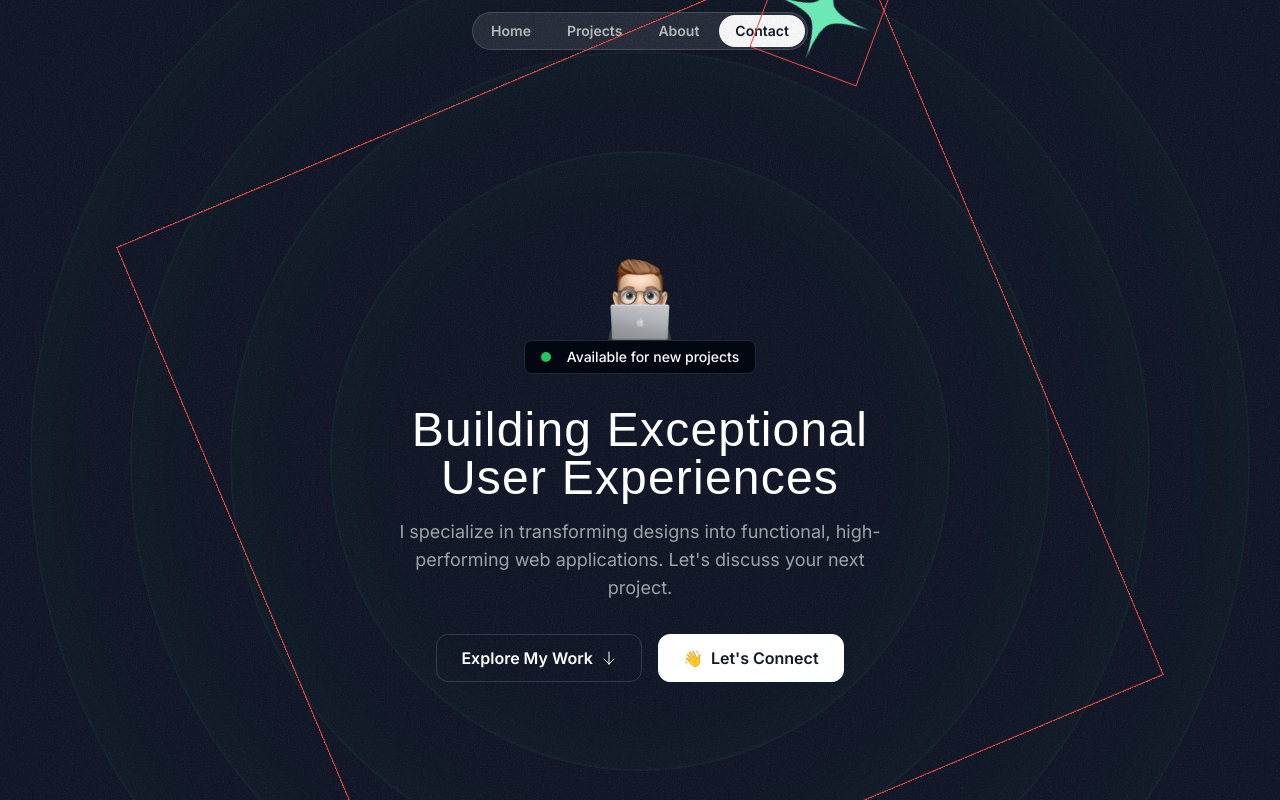
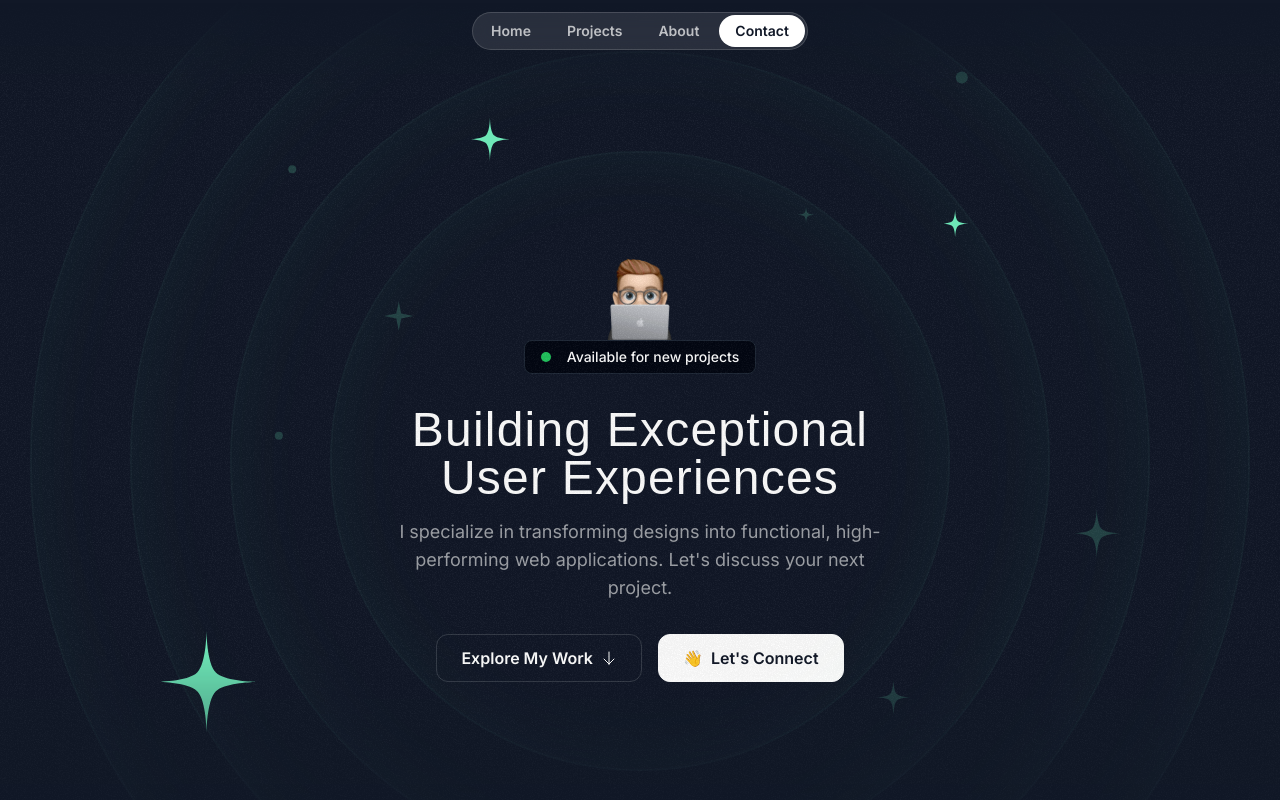
Before and after one commit to edememediong1/swe_portfolio, a Next.js app: page / in a window 1280 px wide. Shown: the top 800 px of the page. Built offline with nearby package versions, Linux system fonts and the light colour scheme; a web font is replaced by a local one.

Commit message:
feat: added stars & glitters and completed the hero section

```diff
--- a/src/components/HeroOrbit.tsx
+++ b/src/components/HeroOrbit.tsx
@@ -1,10 +1,22 @@
 import { PropsWithChildren } from "react"
 
-export const HeroOrbit = ({ children}: PropsWithChildren) => {
+export const HeroOrbit = ({ children,size, rotation}: PropsWithChildren<{size: number, rotation: number}>) => {
     return (
     <div className='absolute left-1/2 top-1/2 -translate-x-1/2 -translate-y-1/2 '>
-        <div className='border border-red-500 size-[800px] animate-spin [animation-duration:30s]'>
-            <div className='border border-red-500 inline-flex animate-spin [animation-duration:5s]'>
+        <div
+            className='flex items-start justify-start'
+            style={{
+                transform: `rotate(${rotation}deg)`,
+                height: `${size}px`,
+                width: `${size}px`
+            }}
+        >
+            <div
+                className=' inline-flex'
+                style={{
+                    transform: `rotate(${rotation * -1}deg)`,
+                }}
+            >
                {children}
             </div>
         </div>
--- a/src/sections/Header.tsx
+++ b/src/sections/Header.tsx
@@ -1,6 +1,6 @@
 export const Header = () => {
   return (
-  <div className="flex justify-center items-center fixed top-3 w-full">
+  <div className="flex justify-center items-center fixed top-3 w-full z-30">
     <nav className="flex gap-1 p-0.5 border border-white/15 rounded-full bg-white/10 backdrop-blur">
       <a href="#" className="nav-item">Home</a>
       <a href="#" className="nav-item">Projects</a>
--- a/src/sections/Hero.tsx
+++ b/src/sections/Hero.tsx
@@ -3,23 +3,49 @@
 import ArrowDown from '@/assets/icons/arrow-down.svg'
 import grainImage from "@/assets/images/grain.jpg"
 import StarIcon from '@/assets/icons/star.svg'
+import { HeroOrbit } from '@/components/HeroOrbit';
+import SparkleIcon from '@/assets/icons/sparkle.svg'
 
 
 export const HeroSection = () => {
   return (
   <div className='py-32 md:py-48 lg:py-60 relative z-0 overflow-x-clip'>
-    <div className='absolute inset-0 -z-30 opacity-5' style={{backgroundImage: `url(${grainImage.src})`}}></div>
-    <div className='size-[620px] hero-ring'></div>
-    <div className='size-[820px] hero-ring'></div>
-    <div className='size-[1020px] hero-ring'></div>
-    <div className='size-[1220px] hero-ring'></div>
-    <div className='absolute left-1/2 top-1/2 -translate-x-1/2 -translate-y-1/2 '>
-      <div className='border border-red-500 size-[800px] animate-spin [animation-duration:30s]'>
-        <div className='border border-red-500 inline-flex animate-spin [animation-duration:5s]'>
+    <div className='absolute inset-0' style={{maskImage: 'linear-gradient(to bottom, transparent, black 10%, black 70%, transparent)'}}>
+      <div className='absolute inset-0 -z-30 opacity-5' style={{backgroundImage: `url(${grainImage.src})`}}></div>
+      <div className='size-[620px] hero-ring'></div>
+      <div className='size-[820px] hero-ring'></div>
+      <div className='size-[1020px] hero-ring'></div>
+      <div className='size-[1220px] hero-ring'></div>
+      <HeroOrbit size={800} rotation={-72}>
           <StarIcon className="size-28 text-emerald-300"/>
-        </div>
-      </div>
-
+      </HeroOrbit>
+      <HeroOrbit size={550} rotation={20}>
+          <StarIcon className="size-12 text-emerald-300"/>
+      </HeroOrbit>
+      <HeroOrbit size={590} rotation={98}>
+          <StarIcon className="size-8 text-emerald-300"/>
+      </HeroOrbit>
+      <HeroOrbit size={430} rotation={-14}>
+          <SparkleIcon className="size-8 text-emerald-300/20"/>
+      </HeroOrbit>
+      <HeroOrbit size={440} rotation={79}>
+          <StarIcon className="size-5 text-emerald-300/20"/>
+      </HeroOrbit>
+      <HeroOrbit size={530} rotation={178}>
+          <StarIcon className="size-10 text-emerald-300/20"/>
+      </HeroOrbit>
+      <HeroOrbit size={710} rotation={144}>
+          <StarIcon className="size-14 text-emerald-300/20"/>
+      </HeroOrbit>
+      <HeroOrbit size={720} rotation={85}>
+          <div className="size-3 rounded-full bg-emerald-300/20"></div>
+      </HeroOrbit>
+      <HeroOrbit size={520} rotation={-41}>
+          <div className="size-2 rounded-full bg-emerald-300/20"></div>
+      </HeroOrbit>
+      <HeroOrbit size={650} rotation={-5}>
+          <div className="size-2 rounded-full bg-emerald-300/20"></div>
+      </HeroOrbit>
     </div>
     <div className="container">
       <div className='flex flex-col items-center'>
```
